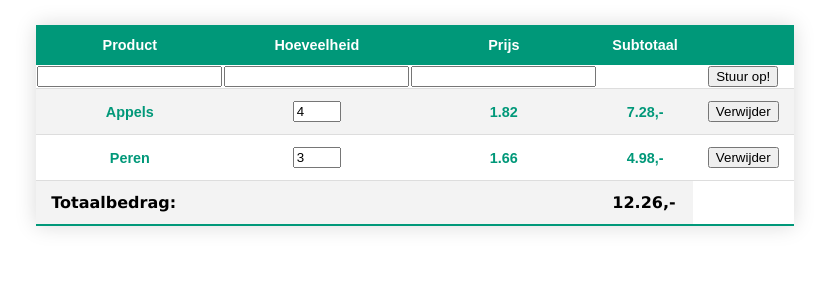
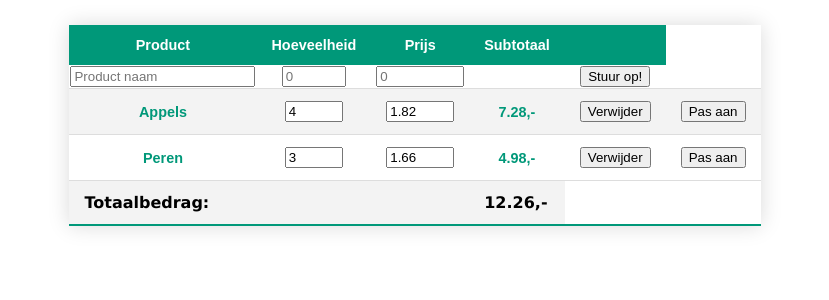
Before and after one commit to Sven-the-man/vue-3-Groceries-With-Store, a Vue app: page / in a window 1280 px wide. Shown: the top 300 px of the page, without its empty margins (225-1054 px from the left). Built offline with nearby package versions, Linux system fonts and the light colour scheme.

Commit message:
Working backup

```diff
--- a/src/components/GroceryTable.vue
+++ b/src/components/GroceryTable.vue
@@ -11,15 +11,20 @@
                 </tr>
             </thead>
             <tbody>
-                <AddGroceryColumn />
+                <AddGrocery />
                 <tr v-for="(grocery, index) in groceries" :key="index" class="active-row">
-                    <td>{{ grocery.name }}</td>
                     <td>
-                        <NumberInput v-model.number="grocery.amount" />
+                        {{ grocery.name }}
                     </td>
-                    <td>{{ grocery.price }}</td>
+                    <td>
+                        <AmountInput v-model.number="grocery.amount" />
+                    </td>
+                    <td>
+                        <PriceInput v-model.number="grocery.price" />
+                    </td>
                     <td>{{ (grocery.amount * grocery.price).toFixed(2) }},-</td>
                     <td><button @click="removeGroceryFromList(index)">Verwijder</button></td>
+                    <td><button>Pas aan</button></td>
                 </tr>
                 <tr class="grand-total">
                     <td colspan="3">Totaalbedrag:</td>
@@ -32,11 +37,12 @@
 
 <script setup>
 import {getGroceriesFromStore, removeGroceryFromList} from '../store/groceries.js';
-import AddGroceryColumn from './forms/AddGroceryColumn.vue';
-import NumberInput from './forms/NumberInput.vue';
-import {reactive, computed, ref} from '@vue/reactivity';
+import AddGrocery from './forms/AddGrocery.vue';
+import AmountInput from './forms/AmountInput.vue';
+import PriceInput from './forms/PriceInput.vue';
+import {reactive, computed} from '@vue/reactivity';
 
-const groceries = reactive([...getGroceriesFromStore]);
+const groceries = reactive(getGroceriesFromStore);
 
 const grandTotal = computed(() =>
     groceries
--- a/src/components/forms/AddGroceryColumn.vue
+++ b/src/components/forms/AddGrocery.vue
@@ -1,8 +1,10 @@
 <template>
     <tr>
-        <td><input id="name" v-model="grocery.name" type="text" /></td>
-        <td><input id="amount" v-model="grocery.amount" type="number" /></td>
-        <td><input id="price" v-model="grocery.price" type="number" /></td>
+        <td><input id="name" v-model="grocery.name" type="text" placeholder="Product naam" /></td>
+        <td><input id="amount" v-model="grocery.amount" type="number" placeholder="0" min="0" max="999" step="1" /></td>
+        <td>
+            <input id="price" v-model="grocery.price" type="number" placeholder="0" min="0" max="999" step="0.01" />
+        </td>
         <td />
         <td><button @click="addGrocery">Stuur op!</button></td>
     </tr>
@@ -22,7 +24,7 @@ const addGrocery = () => {
     if (!grocery.name) return;
     if (!grocery.amount) return;
     if (!grocery.price) return;
-    addGroceryToList(grocery);
+    addGroceryToList({...grocery});
     grocery.name = null;
     grocery.price = null;
     grocery.amount = null;
--- a/src/components/forms/NumberInput.vue
+++ b/src/components/forms/AmountInput.vue
@@ -20,6 +20,6 @@ const update = event => {
 
 <style scoped>
 input[type='number'] {
-    width: 40px;
+    width: 50px;
 }
 </style>
--- /dev/null
+++ b/src/components/forms/PriceInput.vue
@@ -0,0 +1,25 @@
+<template>
+    <input type="number" min="0" max="999" step="0.01" :value="modelValue" @input="update" />
+</template>
+
+<script setup>
+defineProps({
+    modelValue: {
+        type: Number,
+        required: true,
+    },
+});
+
+const emit = defineEmits(['update:modelValue']);
+
+const update = event => {
+    if (!event.target) return;
+    emit('update:modelValue', event.target.value);
+};
+</script>
+
+<style scoped>
+input[type='number'] {
+    width: 60px;
+}
+</style>
--- a/src/store/groceries.js
+++ b/src/store/groceries.js
@@ -4,12 +4,11 @@ const state = reactive({
     groceries: [
         {name: 'Appels', price: 1.82, amount: 4},
         {name: 'Peren', price: 1.66, amount: 3},
-
     ],
 });
 
 export const getGroceriesFromStore = state.groceries;
 
-export const removeGroceryFromList = (index) => state.groceries.slice(index, 1);
+export const removeGroceryFromList = index => state.groceries.splice(index, 1);
 
-export const addGroceryToList = (grocery) => state.groceries.push(grocery);
+export const addGroceryToList = grocery => state.groceries.push(grocery);
```
Also changed, not shown: problemen.txt (added).
